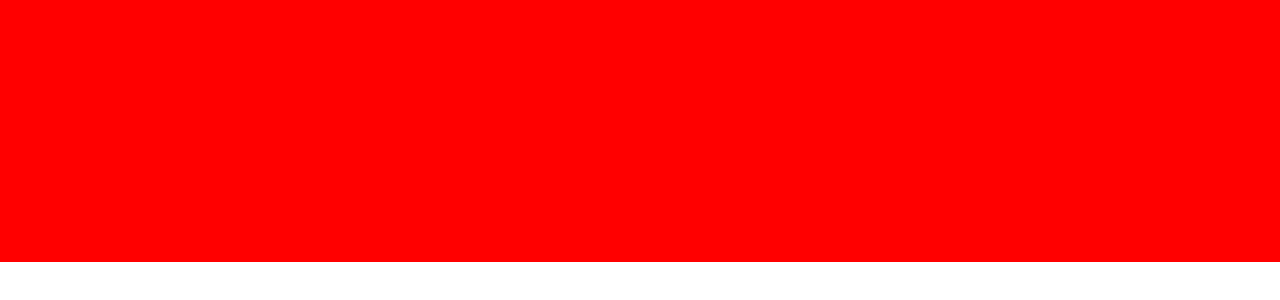
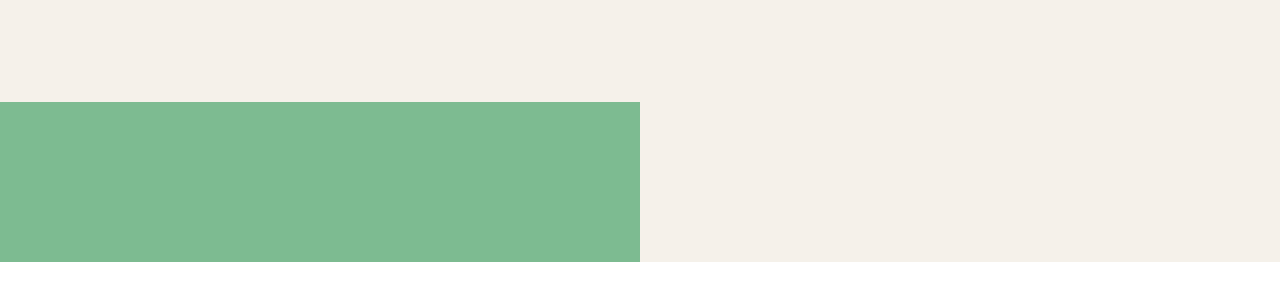
Before and after one commit to legeannd/typeform-homepage-clone, a React (Create React App) app: page / in a window 1280 px wide. Shown: the part 538-838 px from the top of the page. Built offline with nearby package versions, Linux system fonts and the light colour scheme.

Commit message:
Animating first component with right side and left side

```diff
--- a/src/App.tsx
+++ b/src/App.tsx
@@ -1,10 +1,14 @@
-import React from 'react';
+import React, { useEffect } from 'react';
 import FirstAndSecond from './components/FirstAndSecond';
 import { Main, Section, Sticky } from './styles';
 
 import GlobalStyles from './styles/global';
 
 function App() {
+  useEffect(() => {
+    window.scrollTo({ top: 0 })
+  }, [])
+
   return (
     <>
       <GlobalStyles />
--- a/src/components/FirstAndSecond/index.tsx
+++ b/src/components/FirstAndSecond/index.tsx
@@ -31,17 +31,65 @@
 const First: React.FC = () => {
   const { scrollYProgress }  = useViewportScroll();
 
-  const firstScale = useTransform(scrollYProgress,
+  const firstScale = useTransform(
+    scrollYProgress,
     [0.198, 0.264, 0.558, 0.627],
     [1, 0.511, 0.511, 1]
-  )
+  );
+
+  const firstRadius = useTransform(
+    scrollYProgress,
+    [0.198, 0.264, 0.558, 0.627],
+    [0, 4, 4, 0]
+  );
+
+  const leftSideHeight = useTransform(
+    scrollYProgress,
+    [0, 0.058],
+    ['20vh', '100vh']
+  );
+
+  const rightSideScale = useTransform(
+    scrollYProgress,
+    [0.047, 0.093],
+    [0, 0.511]
+  );
+
+  const rightSideY = useTransform(
+    scrollYProgress,
+    [0.047, 0.093],
+    ['58vh', '0vh']
+  );
 
   return (
     <Sticky className="first"
       style={{
-        scale: firstScale
+        scale: firstScale,
+        borderRadius: firstRadius,
       }}
-    />
+    >
+      <div className="a">
+        <motion.div
+          className="left-side"
+          style={{
+            height: leftSideHeight
+          }}
+        />
+
+        <div className="right-side">
+          <motion.div
+            className="right-image"
+            style={{
+              y: rightSideY,
+              scale: rightSideScale,
+            }}
+          />
+        </div>
+
+      </div>
+      <div className="b"></div>
+      <div className="c"></div>
+    </Sticky>
   )
 }
 
--- a/src/styles/index.ts
+++ b/src/styles/index.ts
@@ -10,14 +10,37 @@
 
     .a {
       background: #f5f1ea;
+      height: 100%;
+      display: flex;
+      align-items: flex-end;
+
+      .left-side {
+        width: 50%;
+        height: 100%;
+        background: #7dbb91;
+      }
+      .right-side {
+        width: 50%;
+        height: 100%;
+
+        .right-image {
+          background: #7dbb91;
+          width: 100%;
+          height: 100%;
+        }
+      }
     }
 
     .b {
       background: #582534;
+      width: 100%;
+      height: 100%;
     }
 
     .c {
       background: #0a7393;
+      width: 100%;
+      height: 100%;
     }
   }
 
```
